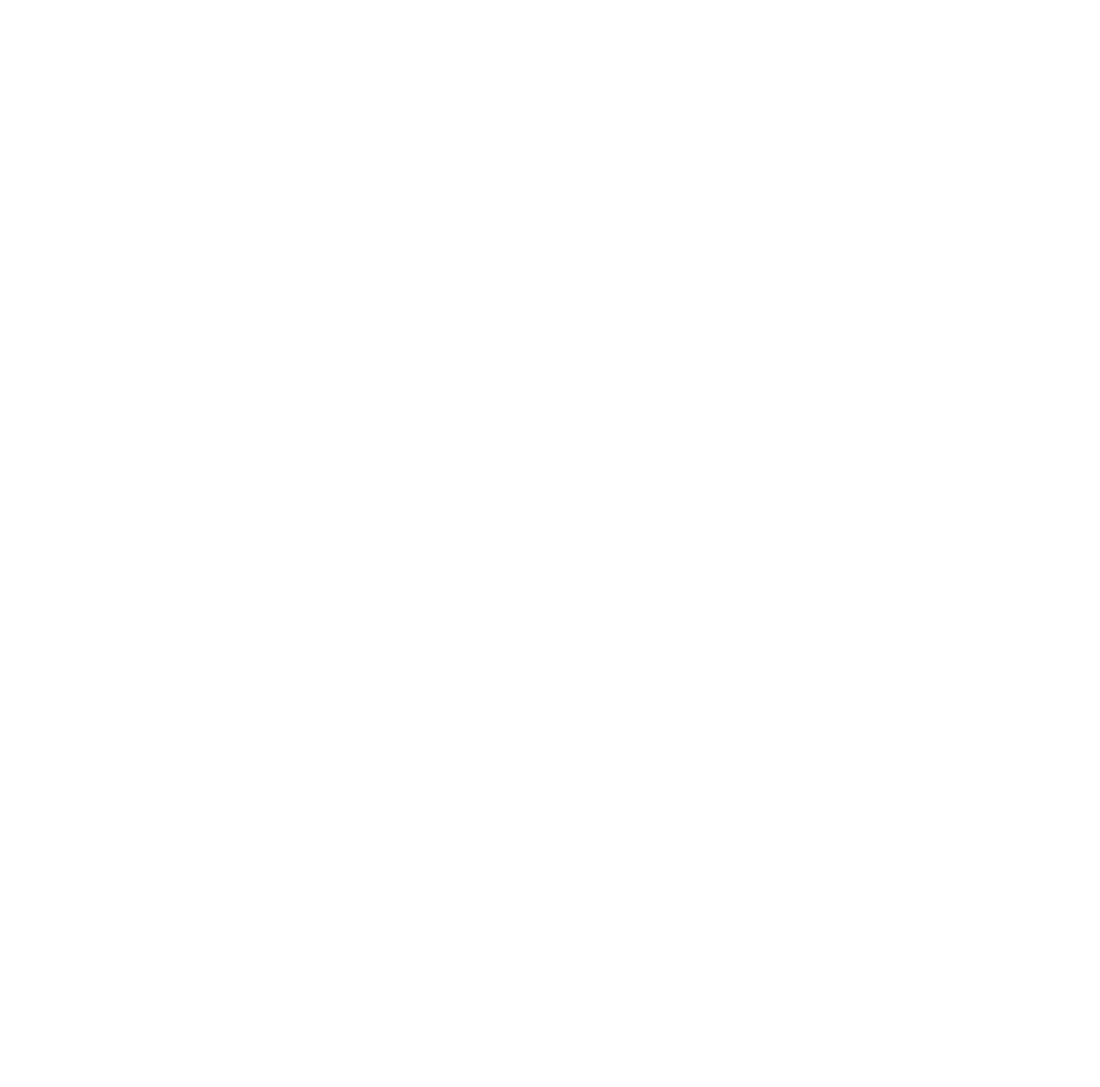
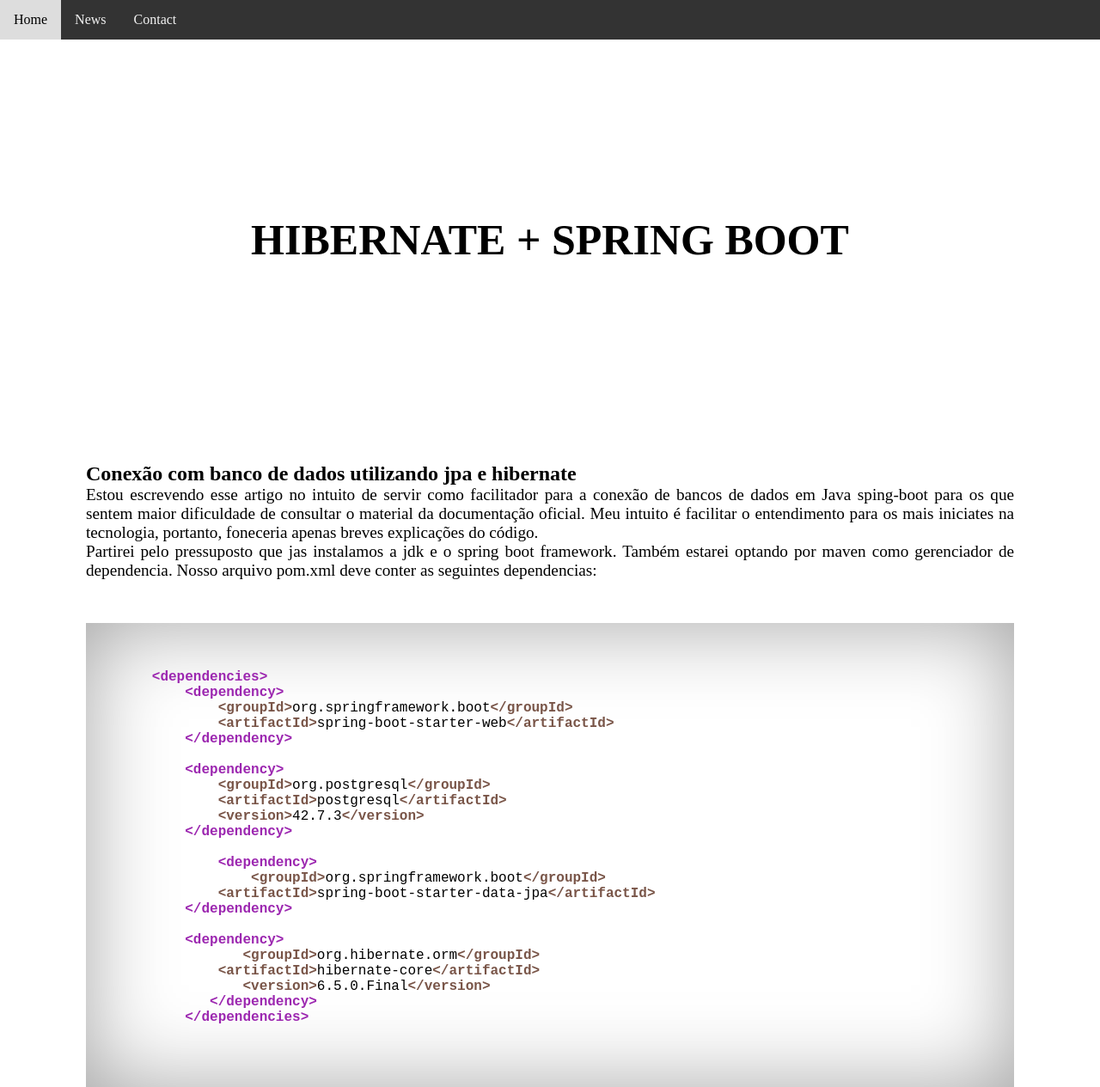
Before and after one commit to dettmann32/TutorialJpaHibernate, a plain HTML site: page index.html in a window 1280 px wide. Shown: the whole page at 86% size. Before the commit the page ends 800 px from the top, so only its background shows below. Drawn offline with Linux system fonts and the light colour scheme.

Commit message:
versoes iniciais

```diff
--- a/index.html
+++ b/index.html
@@ -2,16 +2,71 @@
 <html lang="pt-br">
 <head>
     <meta charset="UTF-8">
+    <link rel="stylesheet" href="./static/style.css">
     <meta name="viewport" content="width=device-width, initial-scale=1.0">
     <title>Document</title>
 </head>
 <body>
+
     <header>
+        <nav class="navbar">
+            <a href="#home">Home</a>
+            <a href="#news">News</a>
+            <a href="#contact">Contact</a>
+        </nav>
 
+        <div class="titulo_box">
+            <h1 class="titulo">HIBERNATE + SPRING BOOT</h1>
+
+        </div>
     </header>
-    <main>
+
+    <main class="main">
+        <section><h2>Conexão com banco de dados utilizando jpa e hibernate </h2>
+        <p>Estou escrevendo esse artigo no intuito de servir como facilitador para a conexão de bancos de dados em Java sping-boot
+            para os que sentem maior dificuldade de consultar o material da documentação oficial. Meu intuito é facilitar o entendimento para
+            os mais iniciates na tecnologia, portanto, foneceria apenas breves explicações do código.</p>
+
+            <p>Partirei pelo pressuposto que jas instalamos a jdk e o spring boot framework. Também estarei optando por maven como gerenciador de
+                dependencia. Nosso arquivo pom.xml deve conter as seguintes dependencias: </p>
+
+                <pre>
+        <code>
+
+
+        <span class="tag">&lt;dependencies&gt;</span>
+            <span class="tag">&lt;dependency&gt;</span>
+                <span class="attr-name">&lt;groupId&gt;</span>org.springframework.boot<span class="attr-name">&lt;/groupId&gt;</span>
+                <span class="attr-name">&lt;artifactId&gt;</span>spring-boot-starter-web<span class="attr-name">&lt;/artifactId&gt;</span>
+            <span class="tag">&lt;/dependency&gt;</span></span>
+
+            <span class="tag">&lt;dependency&gt;</span>
+                <span class="attr-name">&lt;groupId&gt;</span>org.postgresql<span class="attr-name">&lt;/groupId&gt;</span>
+                <span class="attr-name">&lt;artifactId&gt;</span>postgresql<span class="attr-name">&lt;/artifactId&gt;</span>
+                <span class="attr-name">&lt;version&gt;</span>42.7.3<span class="attr-name">&lt;/version&gt;</span>
+            <span class="tag">&lt;/dependency&gt;</span>
+
+                <span class="tag">&lt;dependency&gt;</span>
+                    <span class="attr-name">&lt;groupId&gt;</span>org.springframework.boot<span class="attr-name">&lt;/groupId&gt;</span>
+                <span class="attr-name">&lt;artifactId&gt;</span>spring-boot-starter-data-jpa<span class="attr-name">&lt;/artifactId&gt;</span>
+            <span class="tag">&lt;/dependency&gt;</span>
+
+            <span class="tag">&lt;dependency&gt;</span>
+                   <span class="attr-name">&lt;groupId&gt;</span>org.hibernate.orm<span class="attr-name">&lt;/groupId&gt;</span>
+                <span class="attr-name">&lt;artifactId&gt;</span>hibernate-core<span class="attr-name">&lt;/artifactId&gt;</span>
+                   <span class="attr-name">&lt;version&gt;</span>6.5.0.Final<span class="attr-name">&lt;/version&gt;</span>
+               <span class="tag">&lt;/dependency&gt;</span>
+            <span class="tag">&lt;/dependencies&gt;</span>
+
+
+        </code>
+                </pre>
+        </section>
+
+
 
     </main>
+
     <footer>
 
     </footer>
--- /dev/null
+++ b/static/style.css
@@ -0,0 +1,83 @@
+*{
+    border: 0;
+    padding: 0;
+    margin: 0;
+    text-decoration: none;
+
+
+}
+
+
+/* The navigation bar */
+.navbar {
+    overflow: hidden;
+    background-color: #333;
+    position: fixed; /* Set the navbar to fixed position */
+    top: 0; /* Position the navbar at the top of the page */
+    width: 100%; /* Full width */
+  }
+
+  /* Links inside the navbar */
+  .navbar a {
+    float: left;
+    display: block;
+    color: #f2f2f2;
+    text-align: center;
+    padding: 14px 16px;
+    text-decoration: none;
+  }
+
+  /* Change background on mouse-over */
+  .navbar a:hover {
+    background: #ddd;
+    color: black;
+  }
+
+  .titulo_box{
+    margin: auto;
+    margin-top: 50px;
+    display: flex;
+    justify-content: center;
+    align-items: center;
+    padding: 200px;
+
+}
+
+  .titulo{
+    text-align: center;
+    text-justify: auto;
+    color: #000;
+    font-size: 50px;
+  }
+
+
+  /* Main content */
+  .main {
+    margin-top: 30px;
+    padding: 0 100px;
+  }
+
+  p{
+    text-align: justify;
+    font-size: larger;
+  }
+
+  pre{
+    box-shadow: inset 0.1px 1px 100px rgb(163, 163, 163);
+    font-size: large;
+    padding: 0;
+    margin-top: 50px;
+  }
+
+  code{
+    padding: -50px;
+    margin: 0;
+  }
+
+  .tag { color: #9C27B0; } /* verde */
+  .attr-name { color: #795548; } /* marrom */
+  .attr-value { color: #2196F3; } /* azul */
+  .tag, .attr-name, .attr-value { font-weight: bold; } /* negrito */
+  .string { color: #FF9800; } /* laranja */
+  .comment { color: #757575; } /* cinza */
+  .number { color: #9C27B0; } /* roxo */
```
